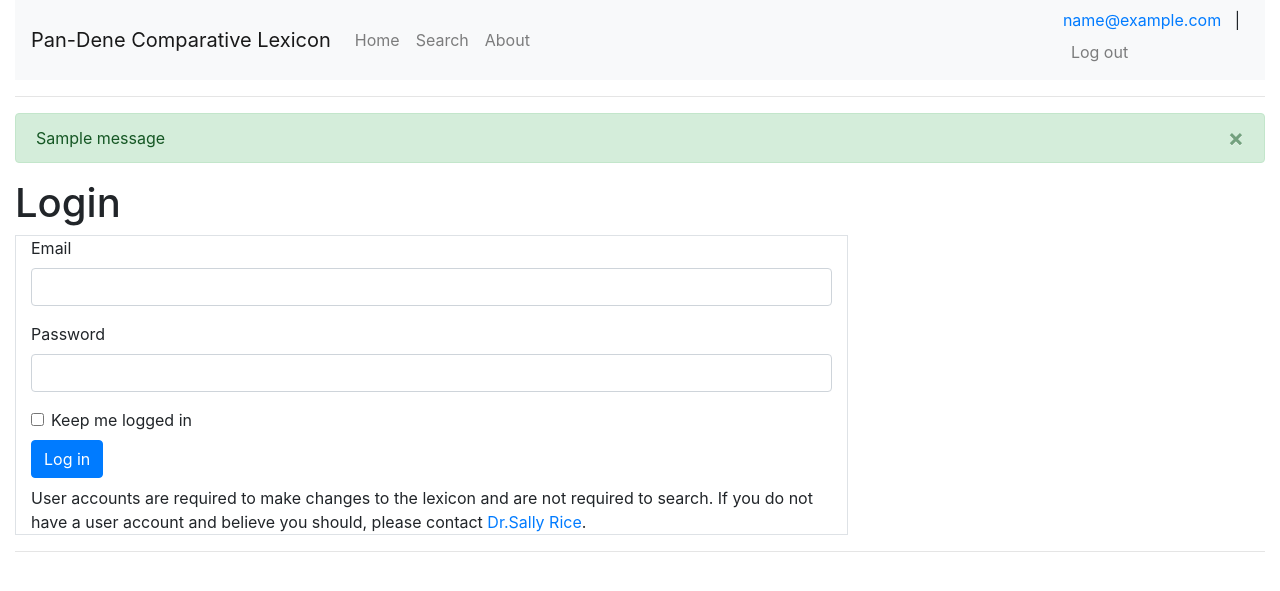
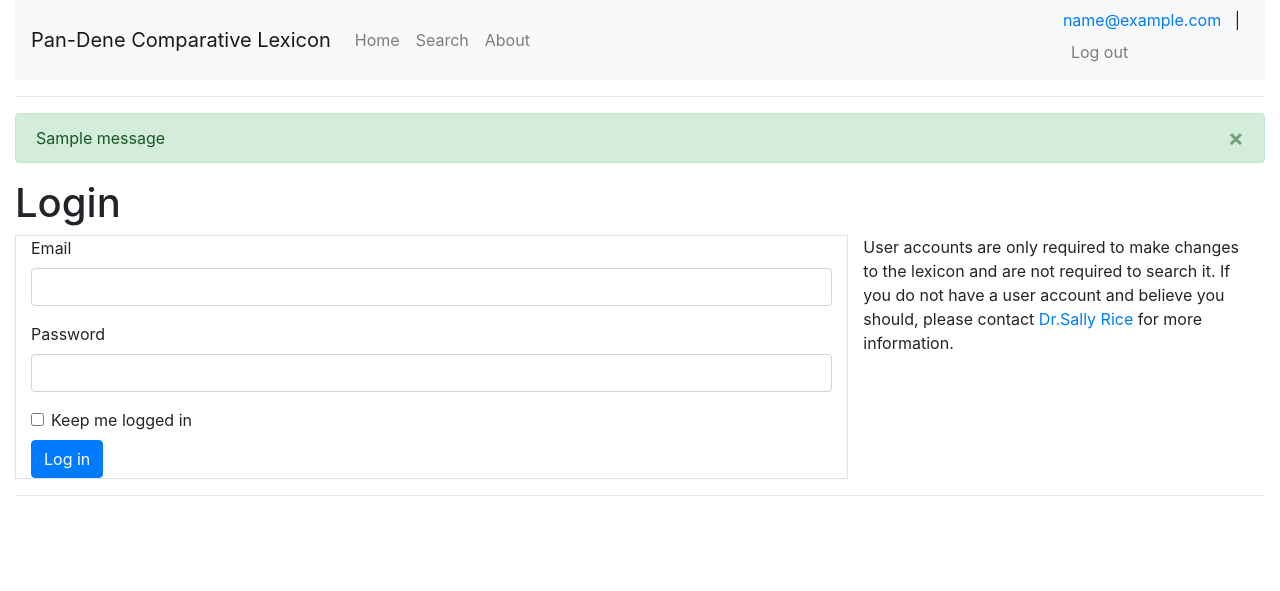
Before and after one commit to dijkstracula/pacldb, a Flask app: template app/templates/auth/login.html in a window 1280 px wide. Shown: the top 591 px of the page. Run offline with Flask 2, Linux system fonts and the light colour scheme; a user stored in the database is signed in; tables that the repository leaves empty hold one stand-in row (values such as "Sample post"); the template is opened without the code that fills it: values that come from a table or form of the project are taken from there, most other values are stand-ins (such as "Sample title", 1, 10 or a date in 2020); one stand-in notice (Sample message) is shown; some libraries are stand-ins or nearby versions.

Commit message:
login page

```diff
--- a/app/__init__.py
+++ b/app/__init__.py
@@ -12,6 +12,7 @@ from config import Config
 csrf_protect = CSRFProtect()
 db = SQLAlchemy()
 migrate = Migrate()
+login_manager = LoginManager()
 
 from app.models import Concept, Gloss, Language, Term, User
 
@@ -40,7 +41,6 @@ def create_app(config=Config):
     from .auth import auth_blueprint
     app.register_blueprint(auth_blueprint)
 
-    login_manager = LoginManager()
     login_manager.login_view = 'auth.login'
     login_manager.init_app(app)
 
--- a/app/templates/auth/login.html
+++ b/app/templates/auth/login.html
@@ -6,18 +6,25 @@
 <div class="page-header">
     <h1>Login</h1>
 </div>
+<div class="container-fluid">
+    <div class="row">
         <div class="col-md-8 border">
-	<div class="form">
+            <form method="POST" class="form" role="form">
+                {{ form.hidden_tag() }}
                 {{ render_form_group(form.email) }}
                 {{ render_form_group(form.password) }}
                 {{ render_checkbox_field(form.remember_me) }}
                 {{ render_submit_field(form.submit) }}
+            </form>
         </div>
-	<div class="mt-2">
-		User accounts are required to make changes to the lexicon
-		and are not required to search.  If you do not have a
-		user account and believe you should, please contact
-		<a href="mailto:sally.rice@ualberta.ca">Dr.Sally Rice</a>.
+        <div class="col-md-4">
+            User accounts are only required to make changes to
+            the lexicon and are not required to search it.  If
+            you do not have a user account and believe you should,
+            please contact
+            <a href="mailto:sally.rice@ualberta.ca">Dr.Sally Rice</a>
+            for more information.
+        </div>
     </div>
 </div>
 {% endblock %}
--- a/app/templates/layout.html
+++ b/app/templates/layout.html
@@ -42,9 +42,7 @@
             </nav>
             <hr class="no-margins"/>
 
-            {% with messages = get_flashed_messages(with_categories=true) %}
-            {% if messages %}
-            {% for category, message in messages %}
+            {% for category, message in get_flashed_messages(with_categories=true) %}
             <div class="alert alert-{{category}} alert-dismissible fade show" role="alert">
 				<button type="button" class="close" data-dismiss="alert" aria-label="Close">
 					<span aria-hidden="true">&times;</span>
@@ -52,8 +50,6 @@
 				{{ message }}
             </div>
             {% endfor %}
-            {% endif %}
-			{% endwith %}
 
             {% block body %}
 
```
Also changed, not shown: app/auth/views.py (+14 -4 lines), app/models.py (+7 -5 lines). Lines whose indentation alone changed are shown as unchanged.
